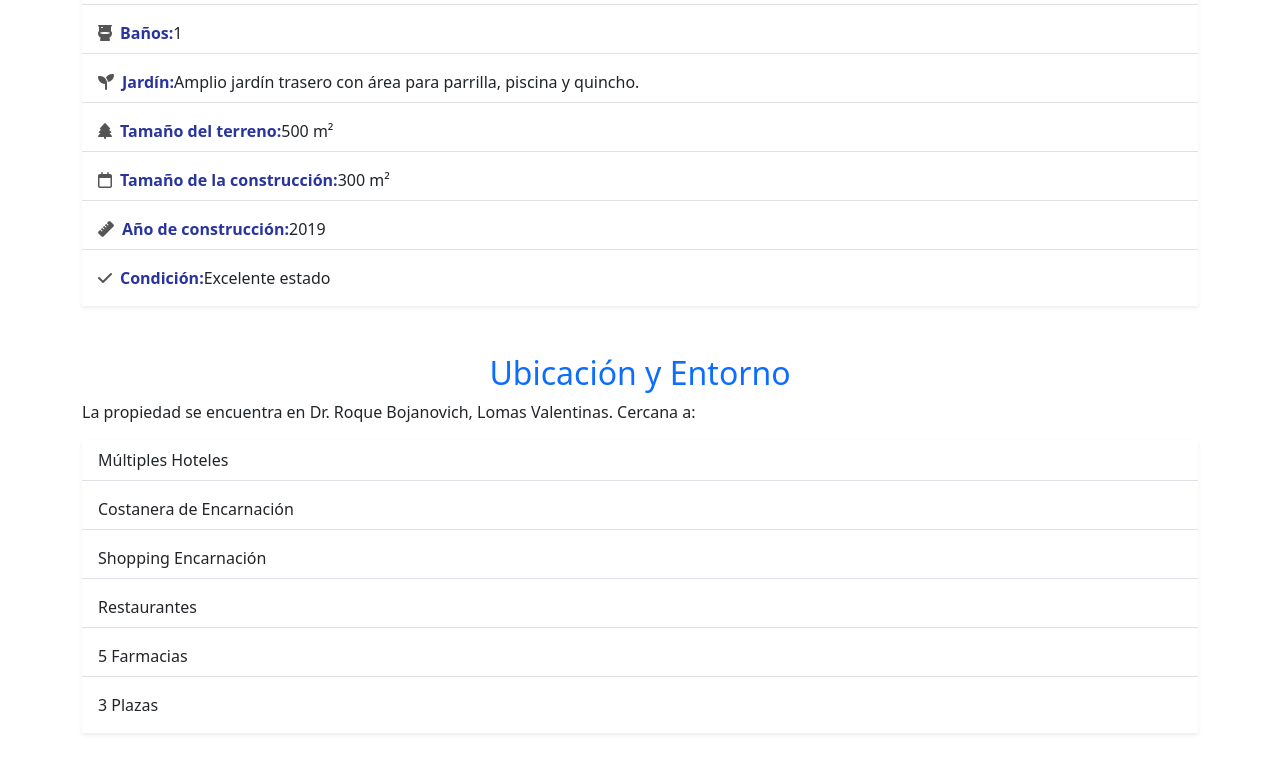
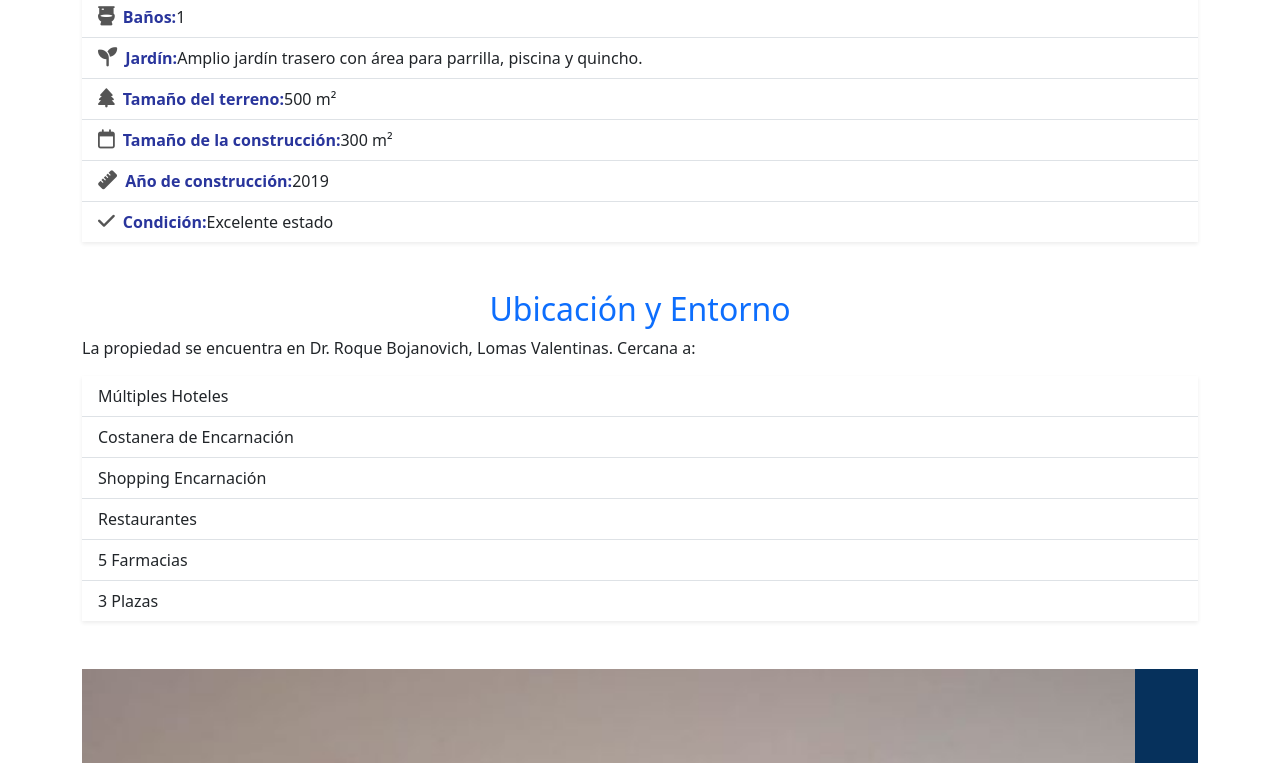
Before and after one commit to farizardd/web, a plain HTML site: page costanera.html in a window 1280 px wide. Shown: the part 583-1346 px from the top of the page. Drawn offline with nearby package versions, Linux system fonts and the light colour scheme.

Commit message:
costanera.css

```diff
--- a/costanera.css
+++ b/costanera.css
@@ -35,19 +35,13 @@ strong {
 header h1 {
     font-size: 1.5rem; /* Ajusta el tamaño del título */
 }
-ul {
-    list-style: none;
-    padding: 0;
-    margin: 0;
+.list-group-item {
+    display: flex;
+    align-items: center;
 }
 
-ul li {
-    display: flex;
-    align-items: center;
-    margin-bottom: 8px; /* Espaciado entre los elementos */
-}
-
-ul li i {
-    margin-right: 8px; /* Espaciado entre el ícono y el texto */
+.list-group-item i {
+    margin-right: 8px; /* Espaciado entre ícono y texto */
+    font-size: 1.2em; /* Tamaño del ícono */
     color: #555; /* Color del ícono, opcional */
 }
```
